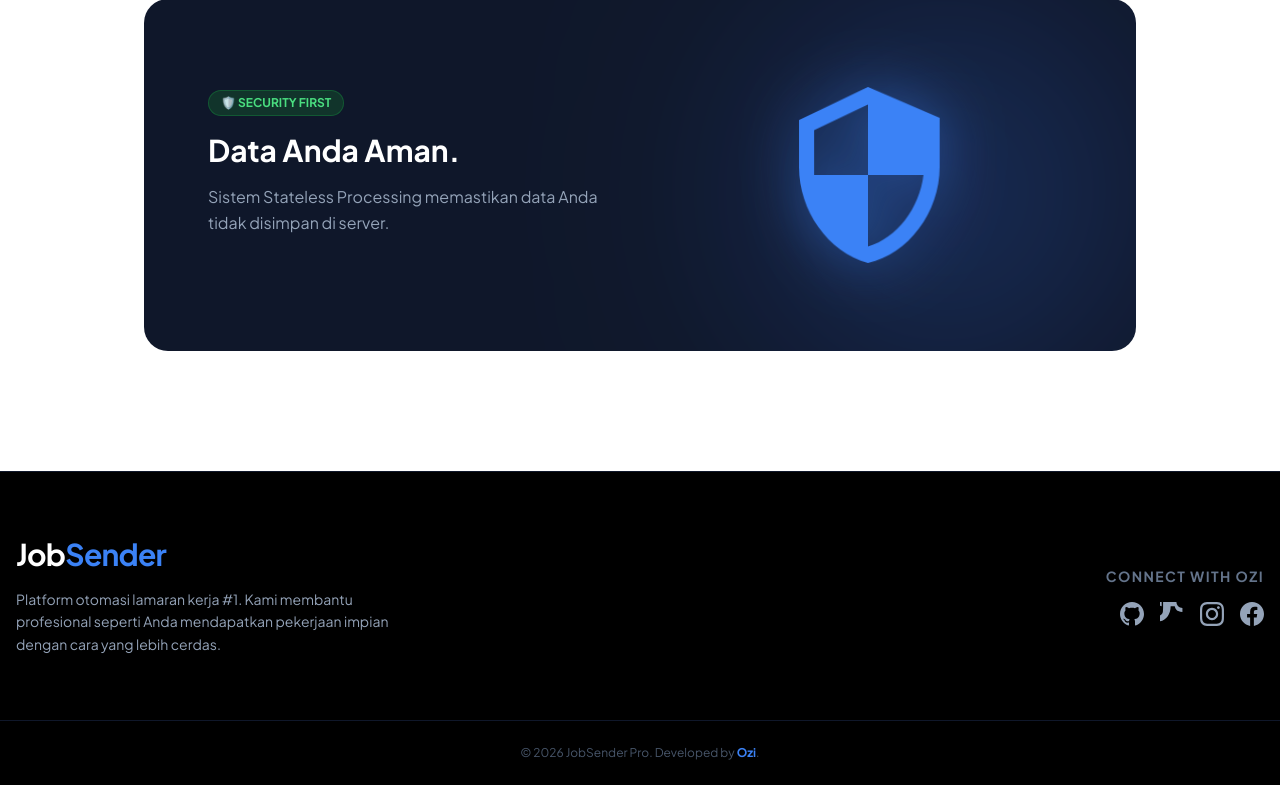
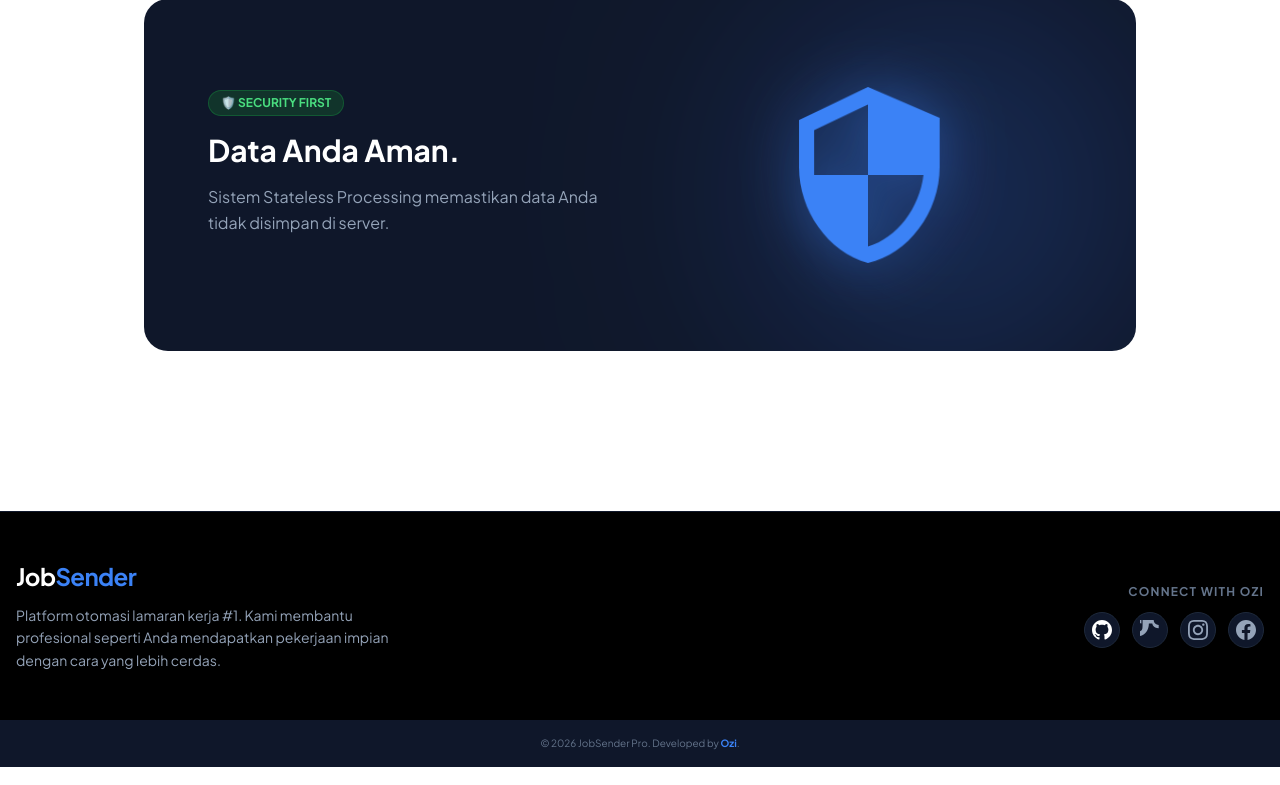
Before and after one commit to oziy-id/mail-toolsV2, a Flask app: page / in a window 1280 px wide. Shown: the part 2079-2864 px from the top of the page. Run offline with Flask 3, Linux system fonts and the light colour scheme; some libraries are stand-ins or nearby versions.

Commit message:
Update base.html

```diff
--- a/templates/base.html
+++ b/templates/base.html
@@ -3,60 +3,48 @@
 <head>
     <meta charset="UTF-8">
     <meta name="viewport" content="width=device-width, initial-scale=1.0">
-    <title>JobSender Pro - Corporate Tools</title>
+    <title>JobSender Pro</title>
     <script src="https://cdn.tailwindcss.com"></script>
     <link href="https://fonts.googleapis.com/css2?family=Plus+Jakarta+Sans:wght@300;400;500;600;700&display=swap" rel="stylesheet">
     <style>
         body { font-family: 'Plus Jakarta Sans', sans-serif; background-color: #ffffff; }
     </style>
 </head>
-<body class="text-slate-900 antialiased flex flex-col min-h-screen">
-
-    <nav class="fixed top-0 left-0 w-full z-[999] bg-white/90 backdrop-blur-lg border-b border-slate-200 transition-all duration-300">
+<body class="text-slate-900 antialiased flex flex-col min-h-screen"> <nav class="fixed top-0 left-0 w-full z-[999] bg-white/90 backdrop-blur-lg border-b border-slate-200 transition-all duration-300">
         <div class="max-w-7xl mx-auto px-4 sm:px-6 lg:px-8">
             <div class="flex justify-between items-center h-20">
-
                 <a href="/" class="flex items-center gap-2 group z-[1001]">
                     <div class="bg-black text-white p-2 rounded-xl group-hover:bg-blue-600 transition-colors duration-300 shadow-lg group-hover:shadow-blue-500/50">
                         <svg class="w-6 h-6" fill="none" stroke="currentColor" viewBox="0 0 24 24"><path stroke-linecap="round" stroke-linejoin="round" stroke-width="2" d="M12 19l9 2-9-18-9 18 9-2zm0 0v-8"></path></svg>
                     </div>
                     <span class="text-2xl font-bold tracking-tighter text-slate-900 group-hover:text-blue-600 transition-colors">JobSender</span>
                 </a>
-
                 <button id="hamburgerBtn" class="md:hidden p-2 text-slate-600 hover:text-black focus:outline-none z-[1001] bg-slate-100 rounded-lg">
                     <svg class="w-7 h-7" fill="none" stroke="currentColor" viewBox="0 0 24 24"><path stroke-linecap="round" stroke-linejoin="round" stroke-width="2" d="M4 6h16M4 12h16M4 18h16"></path></svg>
                 </button>
-
                 <div class="hidden md:flex space-x-8 items-center">
                     <a href="/" class="text-sm font-semibold text-slate-600 hover:text-blue-600 transition">Beranda</a>
                     <a href="/about" class="text-sm font-semibold text-slate-600 hover:text-blue-600 transition">Tentang</a>
-                    <a href="https://github.com/oziy-id" target="_blank" class="px-6 py-2.5 text-sm font-bold text-white bg-black rounded-full hover:bg-blue-600 transition shadow-xl hover:shadow-blue-500/20 transform hover:-translate-y-0.5">
-                        GitHub
-                    </a>
+                    <a href="https://github.com/oziy-id" target="_blank" class="px-6 py-2.5 text-sm font-bold text-white bg-black rounded-full hover:bg-blue-600 transition shadow-xl hover:shadow-blue-500/20 transform hover:-translate-y-0.5">GitHub</a>
                 </div>
             </div>
         </div>
-
         <div id="mobileMenu" class="hidden absolute top-20 left-0 w-full bg-white/95 backdrop-blur-xl border-b border-slate-200 shadow-2xl z-[998] transition-all duration-300 origin-top">
             <div class="p-4 space-y-2">
                 <a href="/" class="flex items-center gap-3 px-4 py-4 rounded-xl text-base font-medium text-slate-700 hover:bg-slate-50 hover:text-blue-600 transition">
-                    <svg class="w-5 h-5" fill="none" stroke="currentColor" viewBox="0 0 24 24"><path stroke-linecap="round" stroke-linejoin="round" stroke-width="2" d="M3 12l2-2m0 0l7-7 7 7M5 10v10a1 1 0 001 1h3m10-11l2 2m-2-2v10a1 1 0 01-1 1h-3m-6 0a1 1 0 001-1v-4a1 1 0 011-1h2a1 1 0 011 1v4a1 1 0 001 1m-6 0h6"></path></svg>
-                    Beranda
+                    <svg class="w-5 h-5" fill="none" stroke="currentColor" viewBox="0 0 24 24"><path stroke-linecap="round" stroke-linejoin="round" stroke-width="2" d="M3 12l2-2m0 0l7-7 7 7M5 10v10a1 1 0 001 1h3m10-11l2 2m-2-2v10a1 1 0 01-1 1h-3m-6 0a1 1 0 001-1v-4a1 1 0 011-1h2a1 1 0 011 1v4a1 1 0 001 1m-6 0h6"></path></svg> Beranda
                 </a>
                 <a href="/about" class="flex items-center gap-3 px-4 py-4 rounded-xl text-base font-medium text-slate-700 hover:bg-slate-50 hover:text-blue-600 transition">
-                    <svg class="w-5 h-5" fill="none" stroke="currentColor" viewBox="0 0 24 24"><path stroke-linecap="round" stroke-linejoin="round" stroke-width="2" d="M13 16h-1v-4h-1m1-4h.01M21 12a9 9 0 11-18 0 9 9 0 0118 0z"></path></svg>
-                    Tentang
+                    <svg class="w-5 h-5" fill="none" stroke="currentColor" viewBox="0 0 24 24"><path stroke-linecap="round" stroke-linejoin="round" stroke-width="2" d="M13 16h-1v-4h-1m1-4h.01M21 12a9 9 0 11-18 0 9 9 0 0118 0z"></path></svg> Tentang
                 </a>
                 <a href="https://github.com/oziy-id" target="_blank" class="flex items-center gap-3 px-4 py-4 rounded-xl text-base font-bold text-white bg-blue-600 hover:bg-blue-700 shadow-lg justify-center mt-4">
-                    <svg class="w-5 h-5" fill="currentColor" viewBox="0 0 24 24"><path d="M12 0c-6.626 0-12 5.373-12 12 0 5.302 3.438 9.8 8.207 11.387.599.111.793-.261.793-.577v-2.234c-3.338.726-4.033-1.416-4.033-1.416-.546-1.387-1.333-1.756-1.333-1.756-1.089-.745.083-.729.083-.729 1.205.084 1.839 1.237 1.839 1.237 1.07 1.834 2.807 1.304 3.492.997.107-.775.418-1.305.762-1.604-2.665-.305-5.467-1.334-5.467-5.931 0-1.311.469-2.381 1.236-3.221-.124-.303-.535-1.524.117-3.176 0 0 1.008-.322 3.301 1.23.957-.266 1.983-.399 3.003-.404 1.02.005 2.047.138 3.006.404 2.291-1.552 3.297-1.23 3.297-1.23.653 1.653.242 2.874.118 3.176.77.84 1.235 1.911 1.235 3.221 0 4.609-2.807 5.624-5.479 5.921.43.372.823 1.102.823 2.222v3.293c0 .319.192.694.801.576 4.765-1.589 8.199-6.086 8.199-11.386 0-6.627-5.373-12-12-12z"/></svg>
-                    GitHub Ozi
+                    <svg class="w-5 h-5" fill="currentColor" viewBox="0 0 24 24"><path d="M12 0c-6.626 0-12 5.373-12 12 0 5.302 3.438 9.8 8.207 11.387.599.111.793-.261.793-.577v-2.234c-3.338.726-4.033-1.416-4.033-1.416-.546-1.387-1.333-1.756-1.333-1.756-1.089-.745.083-.729.083-.729 1.205.084 1.839 1.237 1.839 1.237 1.07 1.834 2.807 1.304 3.492.997.107-.775.418-1.305.762-1.604-2.665-.305-5.467-1.334-5.467-5.931 0-1.311.469-2.381 1.236-3.221-.124-.303-.535-1.524.117-3.176 0 0 1.008-.322 3.301 1.23.957-.266 1.983-.399 3.003-.404 1.02.005 2.047.138 3.006.404 2.291-1.552 3.297-1.23 3.297-1.23.653 1.653.242 2.874.118 3.176.77.84 1.235 1.911 1.235 3.221 0 4.609-2.807 5.624-5.479 5.921.43.372.823 1.102.823 2.222v3.293c0 .319.192.694.801.576 4.765-1.589 8.199-6.086 8.199-11.386 0-6.627-5.373-12-12-12z"/></svg> GitHub Ozi
                 </a>
             </div>
         </div>
     </nav>
 
-    <main class="flex-grow pt-28 pb-10 relative z-10">
-        {% with messages = get_flashed_messages(with_categories=true) %}
+    <main class="flex-grow pt-28 pb-20 relative z-10 w-full overflow-x-hidden"> {% with messages = get_flashed_messages(with_categories=true) %}
           {% if messages %}
             <div class="max-w-4xl mx-auto px-4 mb-8">
             {% for category, message in messages %}
@@ -73,35 +61,33 @@
         {% block content %}{% endblock %}
     </main>
 
-    <footer class="bg-black text-white border-t border-slate-900 relative z-10">
-        <div class="max-w-7xl mx-auto px-4 py-16 grid md:grid-cols-2 gap-10">
-            <div>
-                <h3 class="text-3xl font-bold mb-4 tracking-tight">Job<span class="text-blue-500">Sender</span></h3>
+    <footer class="bg-black text-white border-t border-slate-900 w-full mt-auto"> <div class="max-w-7xl mx-auto px-4 py-12 grid md:grid-cols-2 gap-8 items-center"> <div>
+                <h3 class="text-2xl font-bold mb-3 tracking-tight">Job<span class="text-blue-500">Sender</span></h3>
                 <p class="text-slate-400 text-sm leading-relaxed max-w-sm">
                     Platform otomasi lamaran kerja #1. Kami membantu profesional seperti Anda mendapatkan pekerjaan impian dengan cara yang lebih cerdas.
                 </p>
             </div>
 
-            <div class="flex flex-col md:items-end justify-center space-y-4">
-                <p class="text-sm font-bold text-slate-500 uppercase tracking-widest">Connect with Ozi</p>
-                <div class="flex gap-4">
-                    <a href="https://github.com/oziy-id" target="_blank" class="text-slate-400 hover:text-white transition-colors">
-                        <svg class="w-6 h-6" fill="currentColor" viewBox="0 0 24 24"><path d="M12 0c-6.626 0-12 5.373-12 12 0 5.302 3.438 9.8 8.207 11.387.599.111.793-.261.793-.577v-2.234c-3.338.726-4.033-1.416-4.033-1.416-.546-1.387-1.333-1.756-1.333-1.756-1.089-.745.083-.729.083-.729 1.205.084 1.839 1.237 1.839 1.237 1.07 1.834 2.807 1.304 3.492.997.107-.775.418-1.305.762-1.604-2.665-.305-5.467-1.334-5.467-5.931 0-1.311.469-2.381 1.236-3.221-.124-.303-.535-1.524.117-3.176 0 0 1.008-.322 3.301 1.23.957-.266 1.983-.399 3.003-.404 1.02.005 2.047.138 3.006.404 2.291-1.552 3.297-1.23 3.297-1.23.653 1.653.242 2.874.118 3.176.77.84 1.235 1.911 1.235 3.221 0 4.609-2.807 5.624-5.479 5.921.43.372.823 1.102.823 2.222v3.293c0 .319.192.694.801.576 4.765-1.589 8.199-6.086 8.199-11.386 0-6.627-5.373-12-12-12z"/></svg>
+            <div class="flex flex-col md:items-end justify-center space-y-3">
+                <p class="text-xs font-bold text-slate-500 uppercase tracking-widest">Connect with Ozi</p>
+                <div class="flex gap-3">
+                    <a href="https://github.com/oziy-id" target="_blank" class="w-9 h-9 rounded-full bg-slate-900 border border-slate-800 flex items-center justify-center hover:bg-white hover:text-black transition-all">
+                        <svg class="w-5 h-5" fill="currentColor" viewBox="0 0 24 24"><path d="M12 0c-6.626 0-12 5.373-12 12 0 5.302 3.438 9.8 8.207 11.387.599.111.793-.261.793-.577v-2.234c-3.338.726-4.033-1.416-4.033-1.416-.546-1.387-1.333-1.756-1.333-1.756-1.089-.745.083-.729.083-.729 1.205.084 1.839 1.237 1.839 1.237 1.07 1.834 2.807 1.304 3.492.997.107-.775.418-1.305.762-1.604-2.665-.305-5.467-1.334-5.467-5.931 0-1.311.469-2.381 1.236-3.221-.124-.303-.535-1.524.117-3.176 0 0 1.008-.322 3.301 1.23.957-.266 1.983-.399 3.003-.404 1.02.005 2.047.138 3.006.404 2.291-1.552 3.297-1.23 3.297-1.23.653 1.653.242 2.874.118 3.176.77.84 1.235 1.911 1.235 3.221 0 4.609-2.807 5.624-5.479 5.921.43.372.823 1.102.823 2.222v3.293c0 .319.192.694.801.576 4.765-1.589 8.199-6.086 8.199-11.386 0-6.627-5.373-12-12-12z"/></svg>
                     </a>
-                    <a href="https://tiktok.com/@oziy.id" target="_blank" class="text-slate-400 hover:text-white transition-colors">
-                        <svg class="w-6 h-6" fill="currentColor" viewBox="0 0 24 24"><path d="M12.525.02c1.31-.02 2.61-.01 3.91-.02.08 1.53.63 3.09 1.75 4.17 1.12 1.11 2.7 1.62 4.24 1.79v4.03c-1.44-.05-2.89-.35-4.2-.97-.57-.26-1.1-.65-1.62-1.12-1.04-1.01-1.65-2.29-1.89-3.72h-4.08c.15 7.91-4.89 15.68-12.8 15.11-5.18-.54-9.26-4.63-9.51-9.78-.3-4.14 2.22-8 5.94-9.72 2.39-1.07 5.09-1.07 7.42.06v4.32c-.52-.19-1.06-.32-1.61-.38-1.52-.14-3.03.35-4.25 1.29-1.78 1.4-2.4 3.92-1.49 6.01.91 2.05 3.32 3.14 5.48 2.45 1.65-.54 2.82-2 3.06-3.75.25-2.15.22-4.32.22-6.49v-13.3z"/></svg>
+                    <a href="https://tiktok.com/@oziy.id" target="_blank" class="text-slate-400 hover:text-white transition-colors w-9 h-9 rounded-full bg-slate-900 border border-slate-800 flex items-center justify-center">
+                        <svg class="w-5 h-5" fill="currentColor" viewBox="0 0 24 24"><path d="M12.525.02c1.31-.02 2.61-.01 3.91-.02.08 1.53.63 3.09 1.75 4.17 1.12 1.11 2.7 1.62 4.24 1.79v4.03c-1.44-.05-2.89-.35-4.2-.97-.57-.26-1.1-.65-1.62-1.12-1.04-1.01-1.65-2.29-1.89-3.72h-4.08c.15 7.91-4.89 15.68-12.8 15.11-5.18-.54-9.26-4.63-9.51-9.78-.3-4.14 2.22-8 5.94-9.72 2.39-1.07 5.09-1.07 7.42.06v4.32c-.52-.19-1.06-.32-1.61-.38-1.52-.14-3.03.35-4.25 1.29-1.78 1.4-2.4 3.92-1.49 6.01.91 2.05 3.32 3.14 5.48 2.45 1.65-.54 2.82-2 3.06-3.75.25-2.15.22-4.32.22-6.49v-13.3z"/></svg>
                     </a>
-                    <a href="https://instagram.com/oziy.id" target="_blank" class="text-slate-400 hover:text-white transition-colors">
-                        <svg class="w-6 h-6" fill="currentColor" viewBox="0 0 24 24"><path d="M12 2.163c3.204 0 3.584.012 4.85.07 3.252.148 4.771 1.691 4.919 4.919.058 1.265.069 1.645.069 4.849 0 3.205-.012 3.584-.069 4.849-.149 3.225-1.664 4.771-4.919 4.919-1.266.058-1.644.07-4.85.07-3.204 0-3.584-.012-4.85-.07-3.26-.149-4.771-1.699-4.919-4.92-.058-1.265-.07-1.644-.07-4.849 0-3.204.013-3.583.07-4.849.149-3.227 1.664-4.771 4.919-4.919 1.266-.057 1.645-.069 4.85-.069zm0-2.163c-3.259 0-3.667.014-4.947.072-4.358.2-6.78 2.618-6.98 6.98-.059 1.281-.073 1.689-.073 4.948 0 3.259.014 3.668.072 4.948.2 4.358 2.618 6.78 6.98 6.98 1.281.058 1.689.072 4.948.072 3.259 0 3.668-.014 4.948-.072 4.354-.2 6.782-2.618 6.979-6.98.059-1.28.073-1.689.073-4.948 0-3.259-.014-3.667-.072-4.947-.196-4.354-2.617-6.78-6.979-6.98-1.281-.059-1.69-.073-4.949-.073zm0 5.838c-3.403 0-6.162 2.759-6.162 6.162s2.759 6.163 6.162 6.163 6.162-2.759 6.162-6.163c0-3.403-2.759-6.162-6.162-6.162zm0 10.162c-2.209 0-4-1.79-4-4 0-2.209 1.791-4 4-4s4 1.791 4 4c0 2.21-1.791 4-4 4zm6.406-11.845c-.796 0-1.441.645-1.441 1.44s.645 1.44 1.441 1.44c.795 0 1.439-.645 1.439-1.44s-.644-1.44-1.439-1.44z"/></svg>
+                    <a href="https://instagram.com/oziy.id" target="_blank" class="text-slate-400 hover:text-white transition-colors w-9 h-9 rounded-full bg-slate-900 border border-slate-800 flex items-center justify-center">
+                        <svg class="w-5 h-5" fill="currentColor" viewBox="0 0 24 24"><path d="M12 2.163c3.204 0 3.584.012 4.85.07 3.252.148 4.771 1.691 4.919 4.919.058 1.265.069 1.645.069 4.849 0 3.205-.012 3.584-.069 4.849-.149 3.225-1.664 4.771-4.919 4.919-1.266.058-1.644.07-4.85.07-3.204 0-3.584-.012-4.85-.07-3.26-.149-4.771-1.699-4.919-4.92-.058-1.265-.07-1.644-.07-4.849 0-3.204.013-3.583.07-4.849.149-3.227 1.664-4.771 4.919-4.919 1.266-.057 1.645-.069 4.85-.069zm0-2.163c-3.259 0-3.667.014-4.947.072-4.358.2-6.78 2.618-6.98 6.98-.059 1.281-.073 1.689-.073 4.948 0 3.259.014 3.668.072 4.948.2 4.358 2.618 6.78 6.98 6.98 1.281.058 1.689.072 4.948.072 3.259 0 3.668-.014 4.948-.072 4.354-.2 6.782-2.618 6.979-6.98.059-1.28.073-1.689.073-4.948 0-3.259-.014-3.667-.072-4.947-.196-4.354-2.617-6.78-6.979-6.98-1.281-.059-1.69-.073-4.949-.073zm0 5.838c-3.403 0-6.162 2.759-6.162 6.162s2.759 6.163 6.162 6.163 6.162-2.759 6.162-6.163c0-3.403-2.759-6.162-6.162-6.162zm0 10.162c-2.209 0-4-1.79-4-4 0-2.209 1.791-4 4-4s4 1.791 4 4c0 2.21-1.791 4-4 4zm6.406-11.845c-.796 0-1.441.645-1.441 1.44s.645 1.44 1.441 1.44c.795 0 1.439-.645 1.439-1.44s-.644-1.44-1.439-1.44z"/></svg>
                     </a>
-                    <a href="https://facebook.com/oziy.id" target="_blank" class="text-slate-400 hover:text-white transition-colors">
-                        <svg class="w-6 h-6" fill="currentColor" viewBox="0 0 24 24"><path d="M24 12.073c0-6.627-5.373-12-12-12s-12 5.373-12 12c0 5.99 4.388 10.954 10.125 11.854v-8.385H7.078v-3.47h3.047V9.43c0-3.007 1.792-4.669 4.533-4.669 1.312 0 2.686.235 2.686.235v2.953H15.83c-1.491 0-1.956.925-1.956 1.874v2.25h3.328l-.532 3.47h-2.796v8.385C19.612 23.027 24 18.062 24 12.073z"/></svg>
+                    <a href="https://facebook.com/oziy.id" target="_blank" class="text-slate-400 hover:text-white transition-colors w-9 h-9 rounded-full bg-slate-900 border border-slate-800 flex items-center justify-center">
+                        <svg class="w-5 h-5" fill="currentColor" viewBox="0 0 24 24"><path d="M24 12.073c0-6.627-5.373-12-12-12s-12 5.373-12 12c0 5.99 4.388 10.954 10.125 11.854v-8.385H7.078v-3.47h3.047V9.43c0-3.007 1.792-4.669 4.533-4.669 1.312 0 2.686.235 2.686.235v2.953H15.83c-1.491 0-1.956.925-1.956 1.874v2.25h3.328l-.532 3.47h-2.796v8.385C19.612 23.027 24 18.062 24 12.073z"/></svg>
                     </a>
                 </div>
             </div>
         </div>
-        <div class="bg-black py-6 text-center border-t border-slate-900">
-            <p class="text-xs text-slate-600">&copy; 2026 JobSender Pro. Developed by <span class="text-blue-500 font-bold">Ozi</span>.</p>
+        <div class="bg-slate-900 py-4 text-center">
+            <p class="text-[10px] text-slate-500">&copy; 2026 JobSender Pro. Developed by <span class="text-blue-500 font-bold">Ozi</span>.</p>
         </div>
     </footer>
 
```
